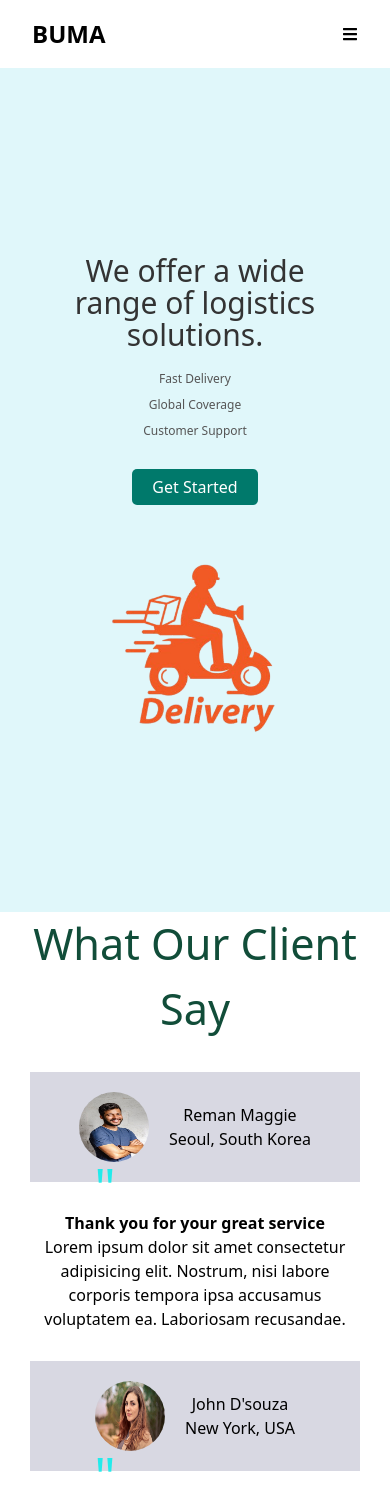
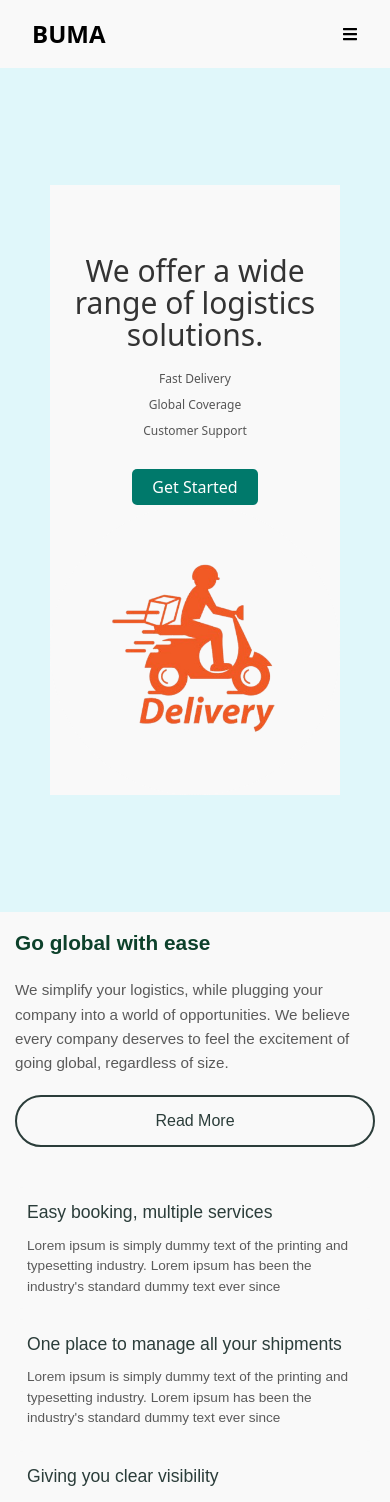
Before and after one commit to MaRt3000/BuMa-Logistics, a React (Vite) app: page / in a window 390 px wide. Shown: the top 1502 px of the page. Built offline with nearby package versions, Linux system fonts and the light colour scheme.

Commit message:
Uyi's Commit

```diff
--- a/src/App.jsx
+++ b/src/App.jsx
@@ -1,14 +1,15 @@
 import Reason from './components/Reason'
 import Header from '../src/components/Header.jsx'
 import HeroSection from '../src/components/HeroSection.jsx'
+import GlobalWithEase from './components/GlobalWithEase.jsx'
 import Footer from '../src/components/Footer.jsx'
-
 function App() {
 
   return (
     <>
     <Header />
     <HeroSection />
+    <GlobalWithEase />
      <Reason />
      <Footer />
     </>
--- /dev/null
+++ b/src/components/GlobalWithEase.css
@@ -0,0 +1,147 @@
+/* Global Styles */
+* {
+  box-sizing: border-box;
+  background-color: #f9f9f9;
+}
+
+.global-with-ease {
+  display: flex;
+  justify-content: space-between;
+  padding: 40px;
+  font-family: Arial, sans-serif;
+  color: #0d412b;
+}
+
+/* Content Wrapper */
+.content-wrapper {
+  max-width: 50%;
+}
+
+.content-wrapper h1 {
+  font-size: 2rem;
+  font-weight: 600;
+  margin-bottom: 20px;
+}
+
+.content-wrapper p {
+  font-size: 1rem;
+  color: #5a5a5a;
+  line-height: 1.6;
+  margin-bottom: 20px;
+}
+
+.content-wrapper button {
+  padding: 10px 20px;
+  font-size: 1rem;
+  color: #2b3d3a;
+  border: 2px solid #2b3d3a;
+  border-radius: 30px;
+  background-color: transparent;
+  cursor: pointer;
+  transition: background-color 0.3s;
+}
+
+.content-wrapper button:hover {
+  background-color: #e8f0ef;
+}
+
+/* Features Wrapper */
+.features-wrapper {
+  max-width: 40%;
+}
+
+.feature {
+  padding: 20px;
+  border-radius: 8px;
+  margin-bottom: 15px;
+}
+
+.feature h2 {
+  font-size: 1.2rem;
+  font-weight: 500;
+  color: #2b3d3a;
+  margin-bottom: 10px;
+}
+
+.feature p {
+  font-size: 0.9rem;
+  color: #5a5a5a;
+  line-height: 1.5;
+}
+
+/* Tablet Styles */
+@media screen and (max-width: 1024px) {
+  .global-with-ease {
+    padding: 30px;
+  }
+
+  .content-wrapper,
+  .features-wrapper {
+    max-width: 45%;
+  }
+
+  .content-wrapper h1 {
+    font-size: 1.8rem;
+  }
+
+  .feature {
+    padding: 15px;
+  }
+}
+
+/* Mobile Styles */
+@media screen and (max-width: 768px) {
+  .global-with-ease {
+    flex-direction: column;
+    padding: 20px;
+  }
+
+  .content-wrapper,
+  .features-wrapper {
+    max-width: 100%;
+  }
+
+  .content-wrapper {
+    margin-bottom: 40px;
+  }
+
+  .content-wrapper h1 {
+    font-size: 1.5rem;
+  }
+
+  .content-wrapper p {
+    font-size: 0.95rem;
+  }
+
+  .feature {
+    margin-bottom: 10px;
+  }
+
+  .feature h2 {
+    font-size: 1.1rem;
+  }
+}
+
+/* Small Mobile Styles */
+@media screen and (max-width: 480px) {
+  .global-with-ease {
+    padding: 15px;
+  }
+
+  .content-wrapper h1 {
+    font-size: 1.3rem;
+  }
+
+  .content-wrapper button {
+    width: 100%;
+    padding: 12px;
+  }
+
+  .feature {
+    padding: 12px;
+  }
+
+  .feature p {
+    font-size: 0.85rem;
+  }
+}
--- /dev/null
+++ b/src/components/GlobalWithEase.jsx
@@ -0,0 +1,48 @@
+// GlobalWithEase.jsx
+import React from 'react';
+import './GlobalWithEase.css';
+
+const GlobalWithEase = () => {
+  return (
+    <div className="global-with-ease">
+      <div className="content-wrapper">
+        <h1>Go global with ease</h1>
+        <p>
+          We simplify your logistics, while plugging your company into a world of
+          opportunities. We believe every company deserves to feel the excitement
+          of going global, regardless of size.
+        </p>
+        <button>Read More</button>
+      </div>
+
+      <div className="features-wrapper">
+        <div className="feature">
+          <h2>Easy booking, multiple services</h2>
+          <p>
+            Lorem ipsum is simply dummy text of the printing and typesetting
+            industry. Lorem ipsum has been the industry's standard dummy text
+            ever since
+          </p>
+        </div>
+        <div className="feature">
+          <h2>One place to manage all your shipments</h2>
+          <p>
+            Lorem ipsum is simply dummy text of the printing and typesetting
+            industry. Lorem ipsum has been the industry's standard dummy text
+            ever since
+          </p>
+        </div>
+        <div className="feature">
+          <h2>Giving you clear visibility</h2>
+          <p>
+            Lorem ipsum is simply dummy text of the printing and typesetting
+            industry. Lorem ipsum has been the industry's standard dummy text
+            ever since
+          </p>
+        </div>
+      </div>
+    </div>
+  );
+};
+
+export default GlobalWithEase;
```
